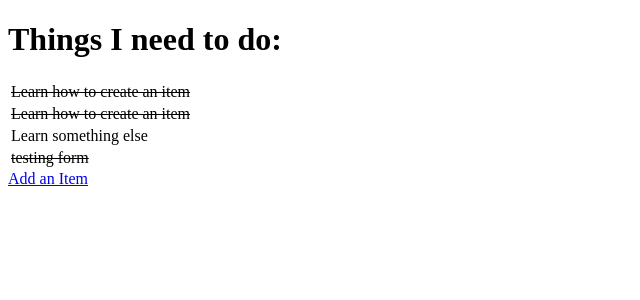
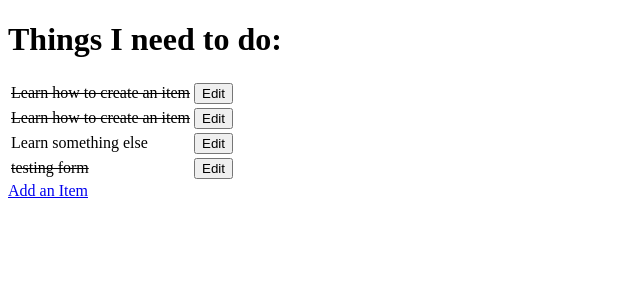
Before and after one commit to anteCedens/first-Django-project, a Django app: page / in a window 1280 px wide. Shown: the top 300 px of the page, without its empty margins (0-640 px from the left). Run offline with Django 3.2, Linux system fonts and the light colour scheme; data comes from the database, SQL or seed files in the repository.

Commit message:
Creating edit buttons setup in todo_list.html

```diff
--- a/todo/templates/todo/todo_list.html
+++ b/todo/templates/todo/todo_list.html
@@ -16,6 +16,11 @@
                 {% else %}
                     <td>{{ item.name }}</td>
                 {% endif %}
+                <td>
+                    <a href="/edit/{{ item.id }}">
+                        <button>Edit</button>
+                    </a>
+                </td>
             </tr>
             {% empty %}
             <tr><td>You have nothing to do.</td></tr>
```
